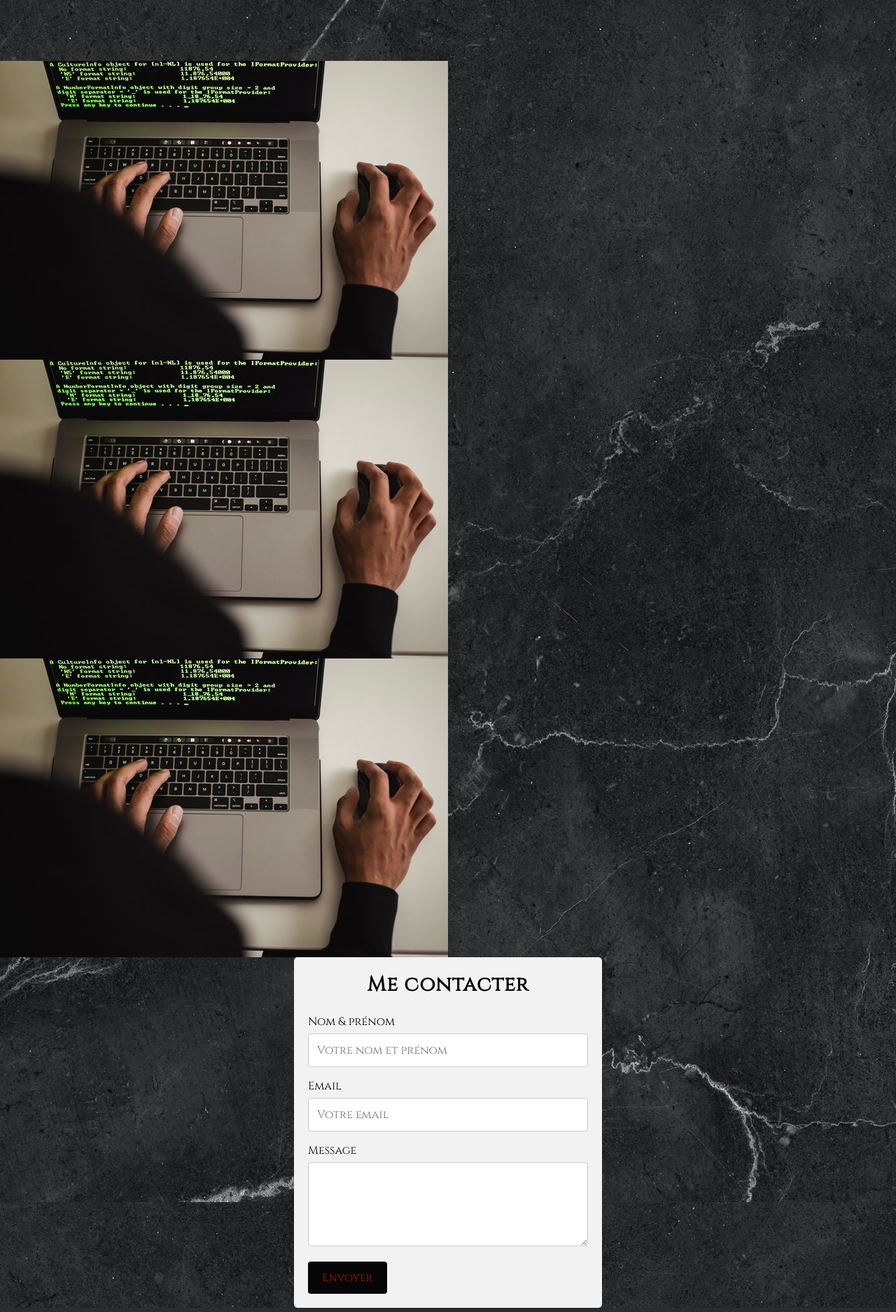
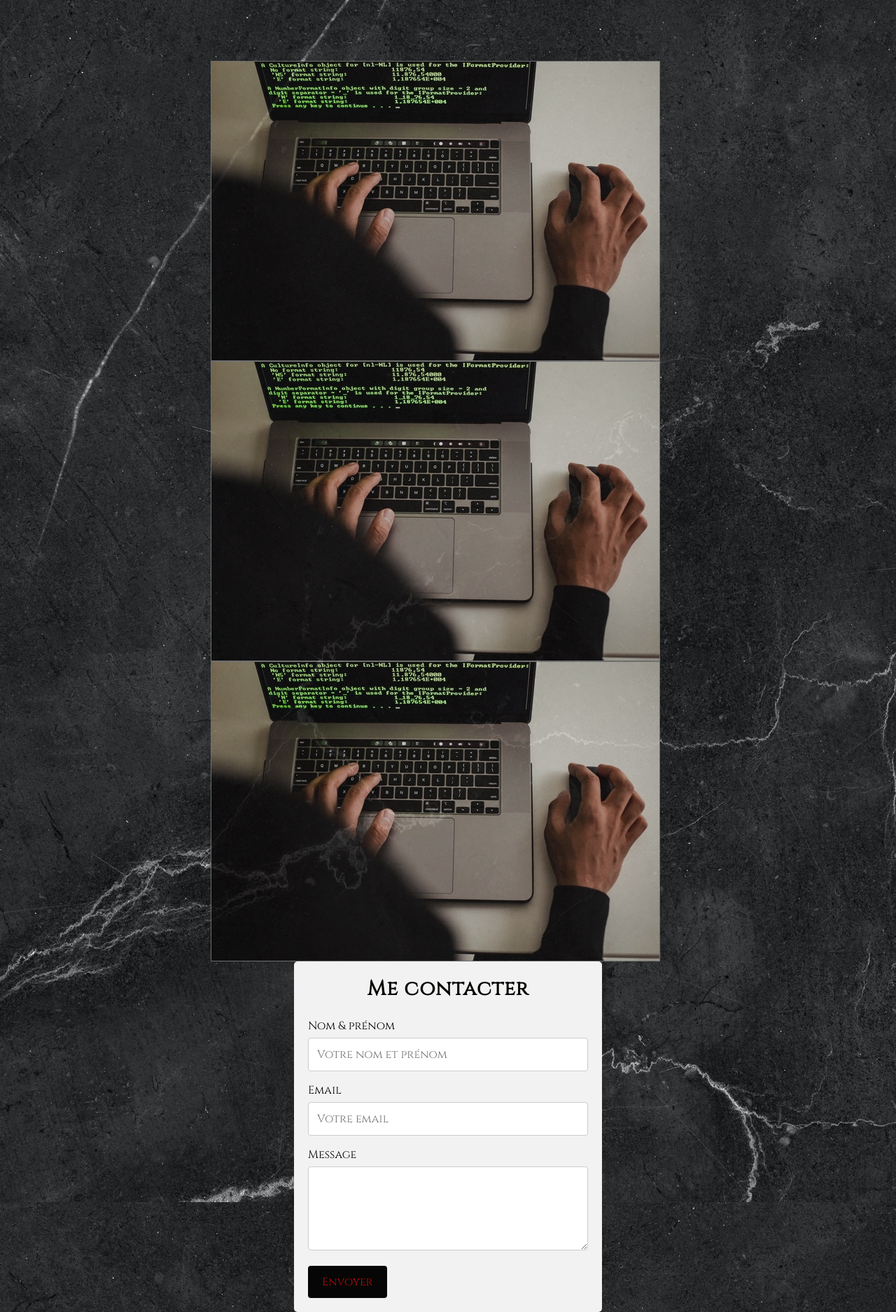
Before and after one commit to enolatutellier/Portfolio, a PHP site: page / in a window 1280 px wide; the page is wider, and only the part inside the window is pictured. Shown: the part 202-2077 px from the top of that part at 70% size. Run offline with PHP 8.4, Linux system fonts and the light colour scheme.

Commit message:
maj icone

```diff
--- a/index.css
+++ b/index.css
@@ -3,12 +3,14 @@
     margin:0;
     font-family: 'Cinzel', serif;
     font-size: 1rem;
+    box-sizing: content-box;
 }
 
 body{
     background:url(img/bg1.jpg);
     margin:auto;
     padding: auto;
+    overflow-x: hidden;
 }
 
 /*  barre de navigation */
@@ -356,13 +358,19 @@
 /*** Section 1 ***/
 
 .section1{
-    width:100%;
+    width: 90%;
+}
+
+.cont-projet{
+   display: flex;
+   flex-wrap: wrap;
+  margin-left: 91px;
 }
 
 .projet{
-    display: flex;
+    width:50vw;
+    margin-left:auto;
+    margin-right: auto;
+    filter: opacity(80%);
+    border: grey solid 1px;
 }
-
-.cont-projet{
-
-}
--- a/index.html
+++ b/index.html
@@ -52,6 +52,7 @@
         </div>
 
       </section>
+
               <!-- Formulaire de contact -->
       <div class="container" id="contact">
         <h2 >
```
Also changed, not shown: img/logo/css-3.png (added), img/logo/fichier-php.png (added), img/logo/github.png (added), img/logo/html (1).png (added), img/logo/icone-wordpress.png (added), img/logo/instagram.png (added), img/logo/linkedin.png (added), img/logo/logo-snapchat.png (added), img/logo/snapchat.png (added).
